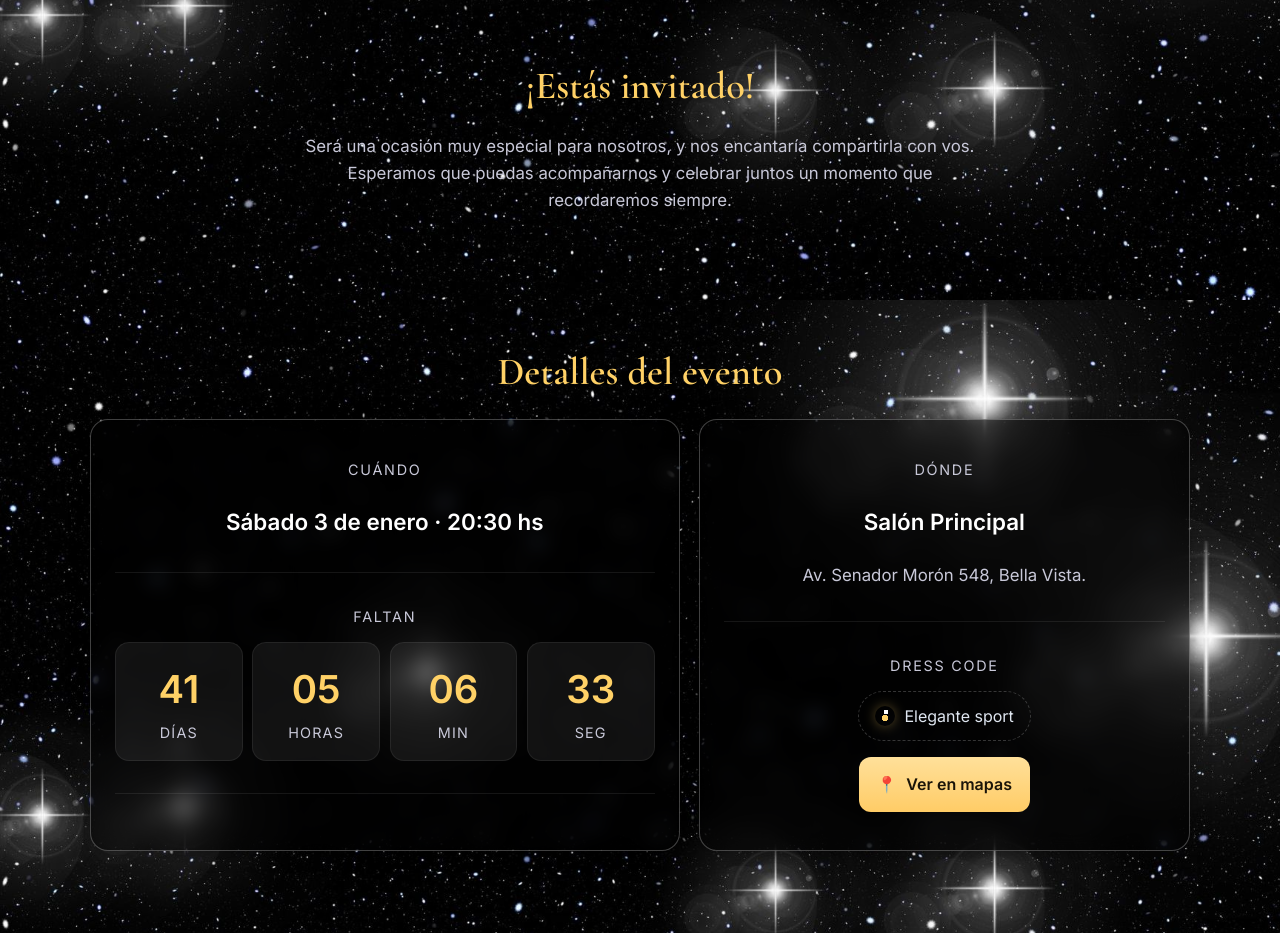
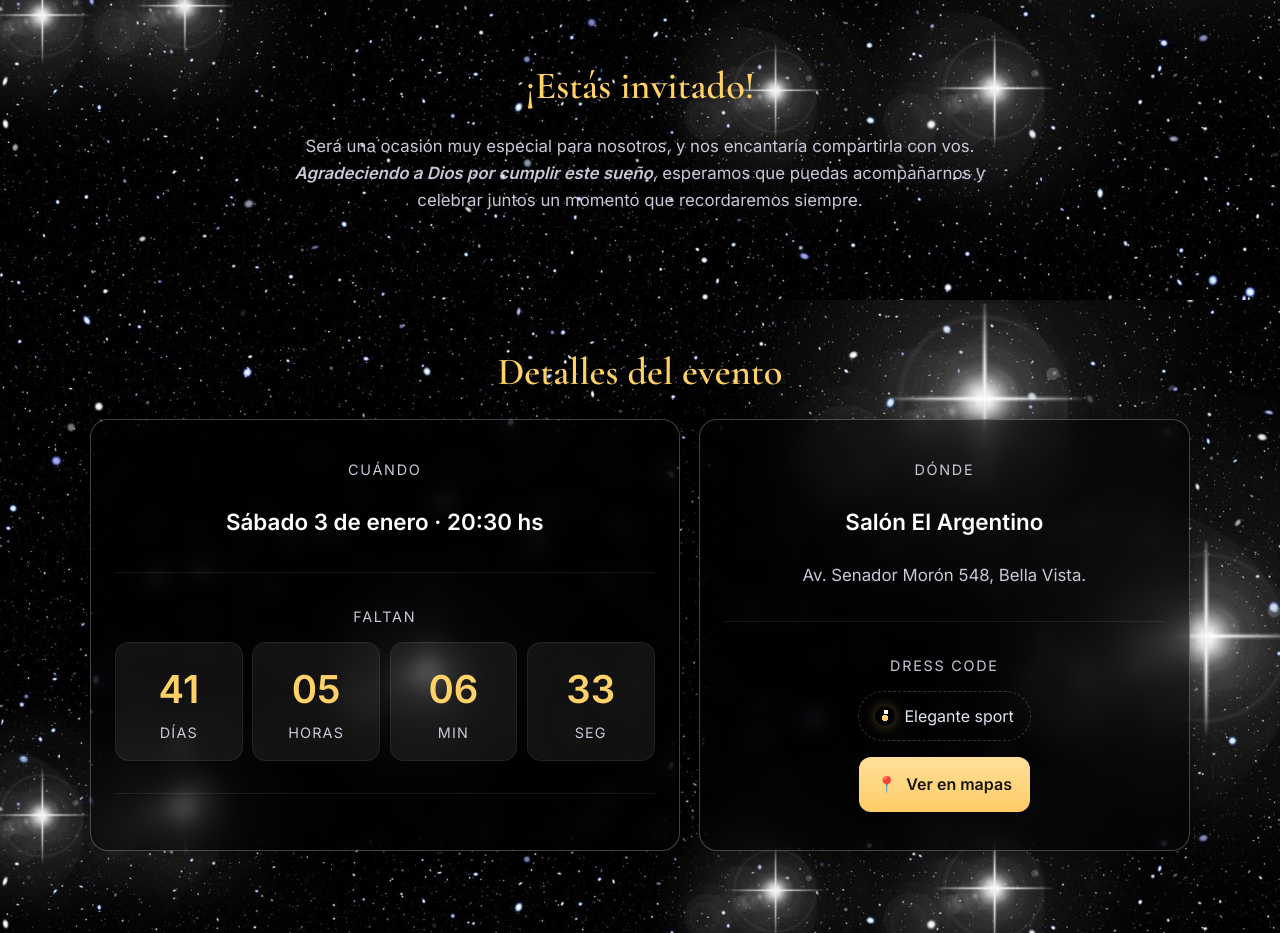
Before and after one commit to michilunabrillito/Luz-y-Sol-XV, a plain HTML site: page index.html in a window 1280 px wide. Shown: the part 1300-2233 px from the top of the page. Drawn offline with nearby package versions, Linux system fonts and the light colour scheme.

Commit message:
Actualización de invitación: agregado agradecimiento a Dios y cambio en venue_name

```diff
--- a/index.html
+++ b/index.html
@@ -240,7 +240,7 @@
       <h2 id="inv-title">¡Estás invitado!</h2>
       <p class="lead">
         Será una ocasión muy especial para nosotros, y nos encantaría compartirla con vos.
-        Esperamos que puedas acompañarnos y celebrar juntos un momento que recordaremos siempre.
+        <b><em>Agradeciendo a Dios por cumplir este sueño</em></b>, esperamos que puedas acompañarnos y celebrar juntos un momento que recordaremos siempre.
       </p>
     </section>
 
@@ -283,7 +283,7 @@
         <!-- Columna derecha: Lugar + Dress code -->
         <div class="card">
           <p class="label">Dónde</p>
-          <p class="value" id="venue-name">Salón Principal</p>
+          <p class="value" id="venue-name">Salón El Argentino</p>
           <p class="lead" id="venue-address">Av. Senador Morón 548, Bella Vista.</p>
 
           <div class="divider" role="separator" aria-hidden="true"></div>
@@ -375,7 +375,7 @@
   <script>
     document.addEventListener('DOMContentLoaded', () => {
       const EVENT_DATE = new Date('2026-01-03T20:30:00-03:00');
-      const VENUE_NAME = 'Salón Principal';
+      const VENUE_NAME = 'Salón El Argentino';
       const VENUE_ADDRESS = 'Av. Senador Morón 548, Bella Vista.';
       const MAPS_QUERY = `${VENUE_NAME} ${VENUE_ADDRESS}`;
       const WHATSAPP_NUMBER = '54911XXXXXXX';
```
